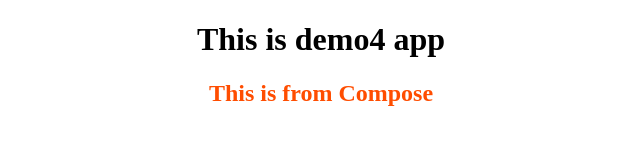
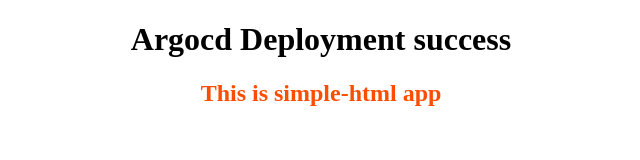
Before and after one commit to VigneshAjay98/argocd-source, a plain HTML site: page index.html in a window 1280 px wide. Shown: the whole page, without its empty margins (319-959 px from the left). Drawn offline with Linux system fonts and the light colour scheme.

Commit message:
index.html file updated

```diff
--- a/index.html
+++ b/index.html
@@ -5,7 +5,7 @@
     <meta name="viewport" content="width=device-width, initial-scale=1">
 </head>
 <body>
-    <h1 align="center">This is demo4 app</h1>
-    <h2 align="center" style="color: rgb(255, 77, 0)">This is from Compose</h2>
+    <h1 align="center">Argocd Deployment success</h1>
+    <h2 align="center" style="color: rgb(255, 77, 0)">This is simple-html app</h2>
 </body>
 </html>
```
